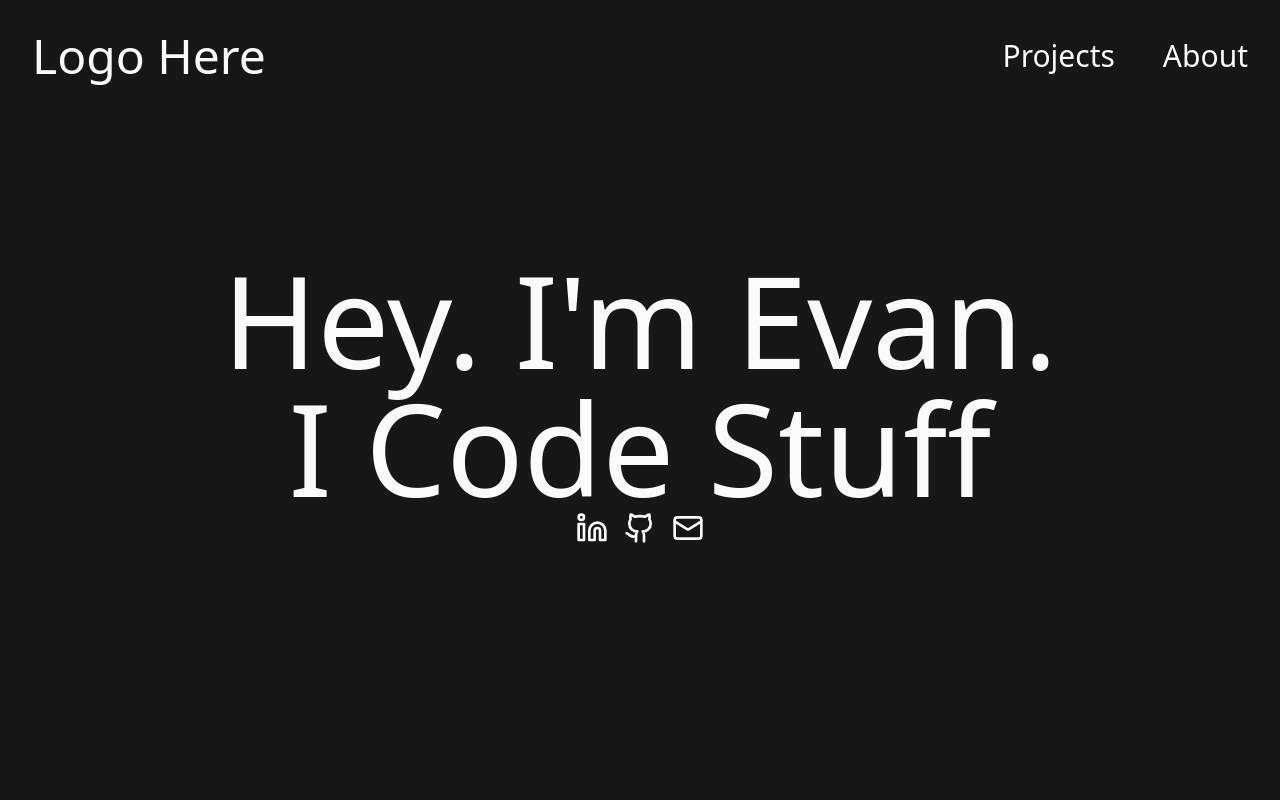
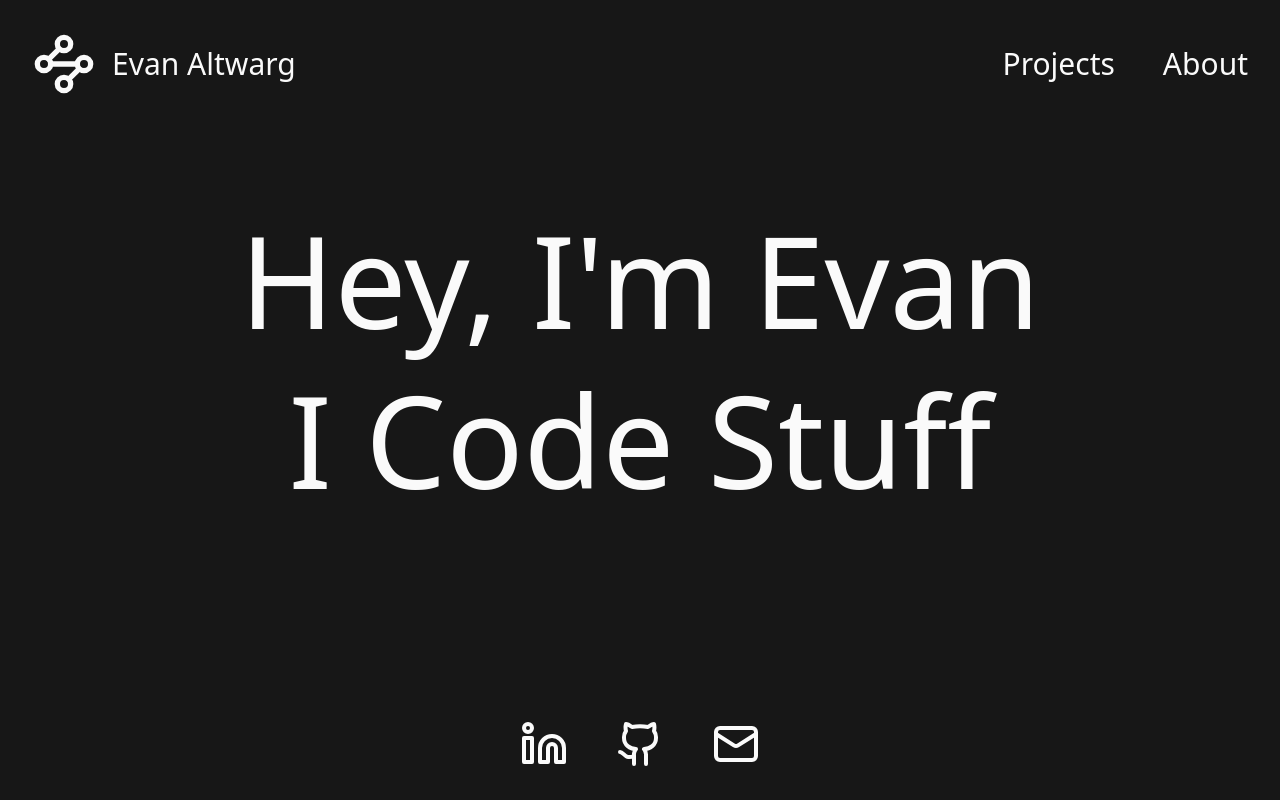
Before and after one commit to AltwargEvan/EvanAltwargPortfolioWeb, a React (Vite) app: page / in a window 1280 px wide. Built offline with nearby package versions, Linux system fonts and the light colour scheme.

Commit message:
Homepage

```diff
--- a/src/Components/Navbar.tsx
+++ b/src/Components/Navbar.tsx
@@ -1,7 +1,15 @@
 import { Link } from "@tanstack/react-router";
-import { Menu } from "lucide-react";
+import { Menu, Waypoints } from "lucide-react";
 import React, { useState } from "react";
 
+const Logo = () => {
+  return (
+    <div className="flex justify-center items-center gap-4">
+      <Waypoints className="md:h-16 md:w-16 h-12 w-12" />
+      <span className="hidden md:flex">Evan Altwarg</span>
+    </div>
+  );
+};
 const NavPages = () => {
   return (
     <>
@@ -14,26 +22,26 @@ const NavPages = () => {
     </>
   );
 };
+
 const Navbar = () => {
   const [navOpen, setNavOpen] = useState(false);
   const toggleNav = () => setNavOpen((prev) => !prev);
   return (
-    <div className="sticky">
-      <div className="flex justify-between text-5xl items-center select-none absolute w-full py-8">
-        <Link to="/" className="hover:text-neutral-200 hover:">
-          Logo Here
+    <div className="sticky text-3xl">
+      <div className="flex justify-between  items-center select-none absolute w-full py-8 ">
+        <Link to="/" className="hover:text-neutral-200">
+          <Logo />
         </Link>
         <Menu
-          className="flex md:hidden hover:cursor-pointer"
-          size={48}
+          className="flex md:hidden hover:cursor-pointer h-12 w-12"
           onClick={toggleNav}
         />
-        <div className="hidden md:flex text-3xl gap-12">
+        <div className="hidden md:flex  gap-12">
           <NavPages />
         </div>
       </div>
       <div
-        className="bg-neutral-900 absolute transition-height md:hidden duration-500 w-full grid text-neutral-50 text-3xl overflow-hidden top-[6.5rem]"
+        className="bg-neutral-900 absolute transition-height md:hidden duration-500 w-full grid text-neutral-50  overflow-hidden top-[6.5rem]"
         style={{ height: navOpen ? 200 : 0 }}
       >
         <NavPages />
--- a/src/routes/__root.tsx
+++ b/src/routes/__root.tsx
@@ -1,6 +1,7 @@
 import { Outlet, RootRoute } from "@tanstack/react-router";
 import Navbar from "../components/Navbar";
 import React from "react";
+import { Toaster } from "@/components/ui/toaster";
 
 const RootComponent = () => {
   return (
@@ -8,6 +9,7 @@ const RootComponent = () => {
       <div className="max-w-7xl w-screen h-screen flex flex-col px-8">
         <Navbar />
         <Outlet />
+        <Toaster />
       </div>
     </div>
   );
--- a/src/routes/index.tsx
+++ b/src/routes/index.tsx
@@ -1,26 +1,57 @@
 import * as React from "react";
-import { FileRoute, Link } from "@tanstack/react-router";
-import { Github, Linkedin, Mail } from "lucide-react";
-
+import { FileRoute } from "@tanstack/react-router";
+import { Github, Linkedin, Mail, ClipboardCheck } from "lucide-react";
 export const Route = new FileRoute('/').createRoute({
   component: Home,
 });
 
+type Opacity = 0 | 100;
 function Home() {
+  const [opacity, setOpacity] = React.useState<Opacity>(0);
+
+  const handleClickEmail = () => {
+    navigator.clipboard.writeText("evanaltwarg2021@gmail.com");
+    setOpacity(100);
+    setTimeout(() => setOpacity(0), 500);
+  };
+
   return (
-    <div className="flex h-screen justify-center items-center flex-col text-9xl select-none">
-      <span>Hey. I'm Evan.</span>
-      <span>I Code Stuff</span>
-      <div className="flex gap-4">
+    <div className="flex h-screen justify-between  items-center flex-col text-5xl md:text-8xl select-none sm:text-8xl lg:text-9xl">
+      <div></div>
+      <div className="flex flex-col justify-center text-center py-8  gap-y-8 md:py-12">
+        <span>Hey, I'm Evan</span>
+        <span>I Code Stuff</span>
+      </div>
+
+      <div className="flex gap-x-12 md:h-20 h-16">
         <a href="https://www.linkedin.com/in/evanaltwarg/" target="_blank">
-          <Linkedin size={32} />
+          <Linkedin
+            size={32}
+            className="hover:text-neutral-200 w-8 h-8 md:w-12 md:h-12"
+          />
         </a>
         <a href="https://github.com/AltwargEvan" target="_blank">
-          <Github size={32} />
+          <Github
+            size={32}
+            className="hover:text-neutral-200 w-8 h-8 md:w-12 md:h-12"
+          />
         </a>
-        <a href="mailto:evanaltwarg2021@gmail.com" target="_blank">
-          <Mail size={32} />
-        </a>
+
+        <div className="flex flex-col items-center">
+          <Mail
+            onClick={handleClickEmail}
+            className="hover:cursor-pointer hover:text-neutral-200 w-8 h-8 md:w-12 md:h-12"
+          />
+          <span
+            className="text-sm transition-opacity"
+            style={{
+              opacity: opacity,
+              transitionDuration: opacity === 100 ? "300ms" : "1500ms",
+            }}
+          >
+            Copied
+          </span>
+        </div>
       </div>
     </div>
   );
```
Also changed, not shown: src/Components/ui/toaster.tsx (+6 -5 lines).
